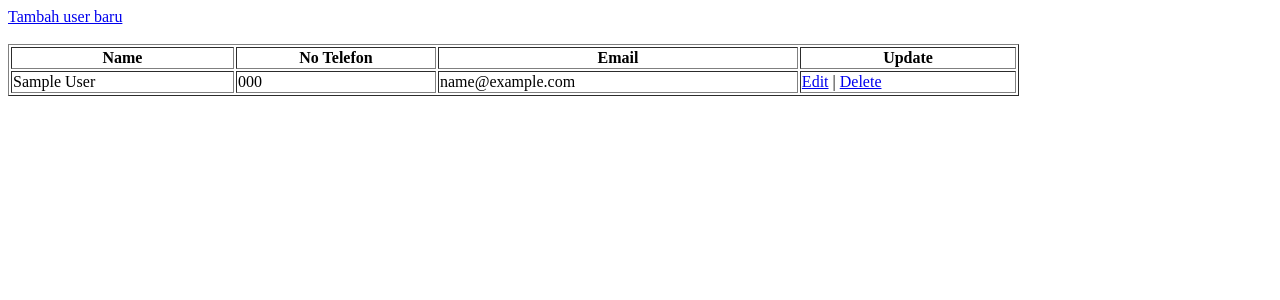
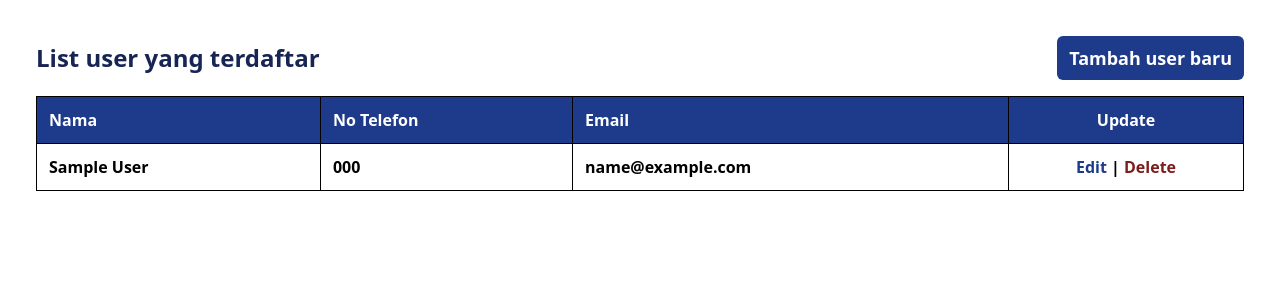
Before and after one commit to BayDKen/latihan-crud-php, a PHP site: page / in a window 1280 px wide. Shown: the top 300 px of the page. Run offline with PHP 8.4, Linux system fonts and the light colour scheme; tables that the repository leaves empty hold one stand-in row (values such as "Sample post"); style sheets or scripts are compiled from the project's sources.

Commit message:
add"tailwind-to-index.php

```diff
--- a/index.php
+++ b/index.php
@@ -8,24 +8,33 @@ $result = mysqli_query($mysqli, "SELECT * FROM users ORDER BY id DESC");
 <html lang="en">
 <head>
    <title>Layar Utama</title>
+   <link href="./assets/css/style.css" rel="stylesheet">
 </head>
-<body>
-    <a href="./model/add.php"> Tambah user baru</a><br><br>
-    <table width='80%' border=1>
-        <tr>
-            <th>Name</th> <th>No Telefon</th> <th>Email</th> <th>Update</th>
+<body class="">
+    <div class="m-9">
+        <div class="flex justify-between items-center">
+            <h1 class="text-2xl text-blue-950 font-semibold">List user yang terdaftar</h1>
+            <a href="./model/add.php" class="text-lg font-semibold bg-blue-900 px-3 py-2 rounded-md hover:bg-blue-600 text-white"> Tambah user baru</a>
+        </div>
+        <table width='100%' border=1 class="mt-4 border border-black">
+            <tr class="p-4 border border-black bg-blue-900 text-white text-left">
+                <th class="p-3 border border-black">Nama</th>
+                <th class="p-3 border border-black">No Telefon</th>
+                <th class="p-3 border border-black">Email</th>
+                <th class="p-3 border border-black text-center">Update</th>
             </tr>
             <?php
                 while($user_data = mysqli_fetch_array($result)){
-                echo "<tr>";
-                echo "<td>".$user_data['name']."</td>";
-                echo "<td>".$user_data['mobile']."</td>";
-                echo "<td>".$user_data['email']."</td>";
-                echo "<td><a href='./model/edit.php?id=$user_data[id]'>Edit</a> |
-                      <a href='./model/delete.php?id=$user_data[id]'>Delete</a></td>
+                    echo "<tr class='font-semibold'>";
+                    echo "<td class=\"p-3 border border-black\">".$user_data['name']."</td>";
+                    echo "<td class=\"p-3 border border-black\">".$user_data['mobile']."</td>";
+                    echo "<td class=\"p-3 border border-black\">".$user_data['email']."</td>";
+                    echo "<td class=\"text-center border border-black\"><a href='./model/edit.php?id=$user_data[id]' class='text-blue-900'>Edit</a> |
+                          <a href='./model/delete.php?id=$user_data[id]' class='text-red-900'>Delete</a></td>
                           </tr>";
                 }
                 ?>
         </table>
+    </div>
 </body>
 </html>
```
Lines whose indentation alone changed are shown as unchanged.
